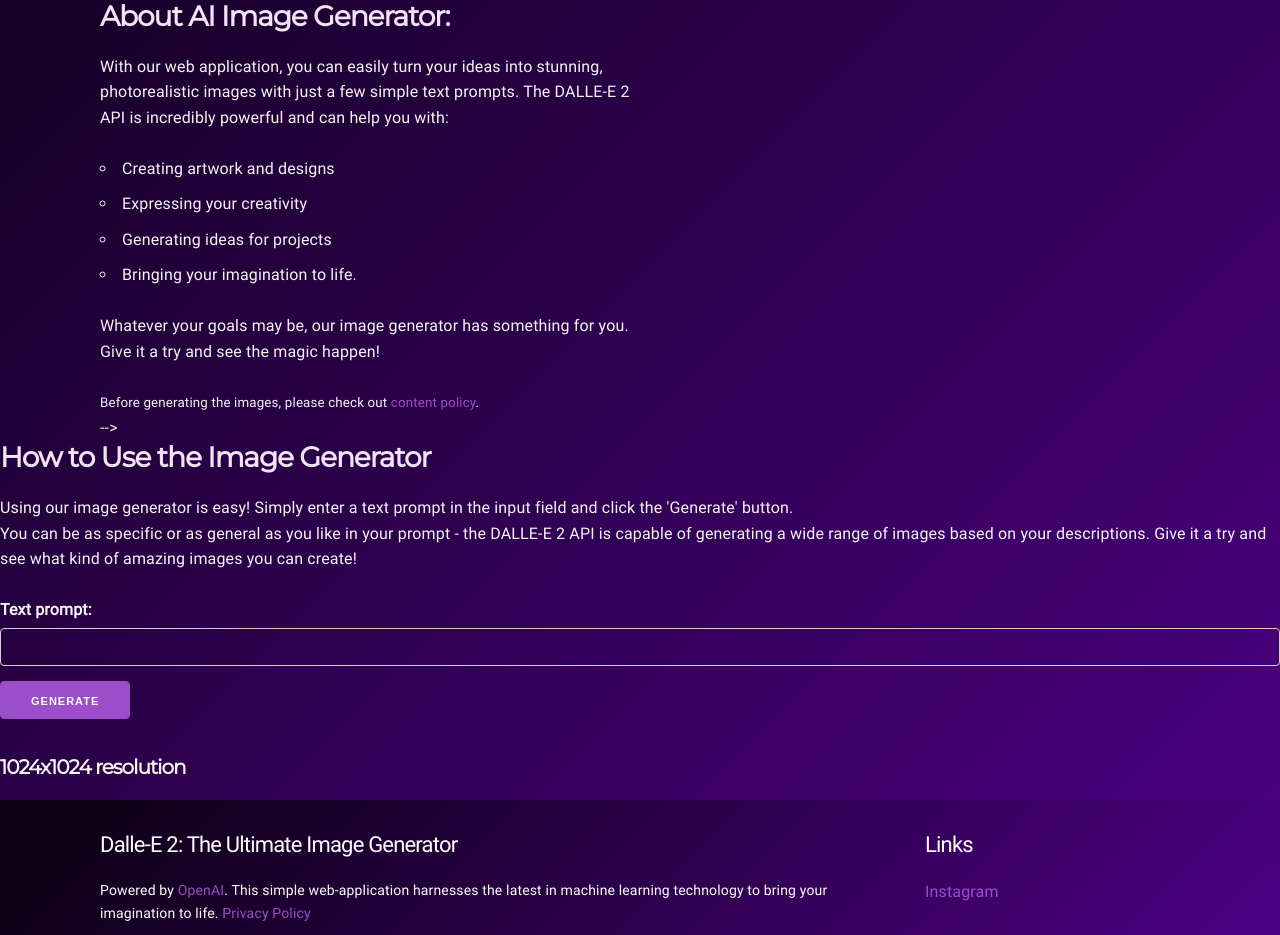
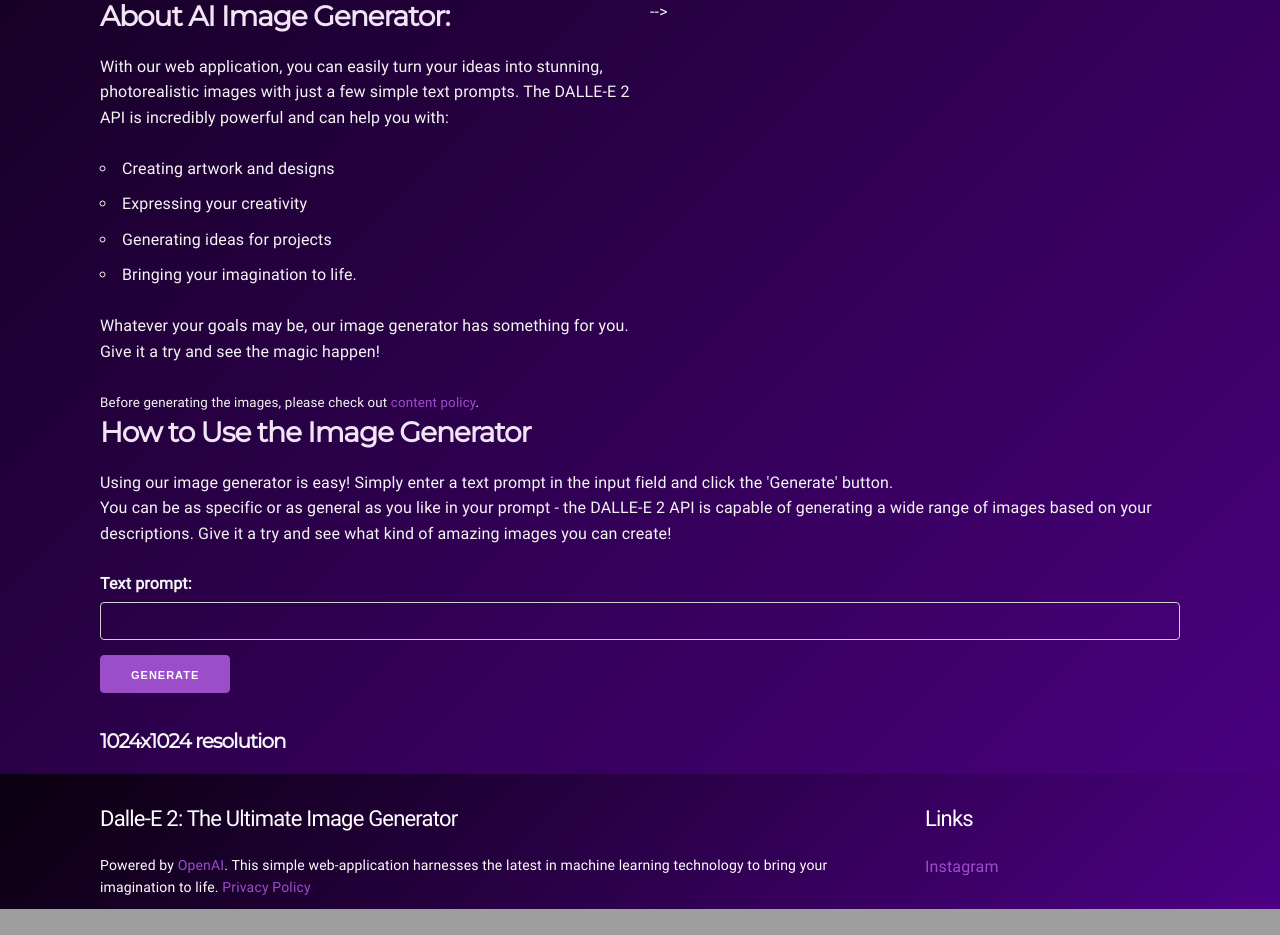
Before and after one commit to OvoOno-Studio/openai-dalle-python, a Flask app: page / in a window 1280 px wide. Shown: the part 532-1467 px from the top of the page. After the commit the page ends 1441 px from the top, so only its background shows below. Run offline with Flask 3, Linux system fonts and the light colour scheme; some libraries are stand-ins or nearby versions; grey boxes are pictures that could not be loaded.

Commit message:
fix layout

```diff
--- a/templates/pages/placeholder.home.html
+++ b/templates/pages/placeholder.home.html
@@ -25,8 +25,8 @@
             </p>
             <small class="margin-bottom20"> Before generating the images, please check out <a href="/content-policy">content policy</a>.</small>
         </div>
-        <!-- <div class="column column-25">
-            {% include 'forms/donate.html' %}
-        </div> -->
+        <div class="column column-25">
+            <!-- {% include 'forms/donate.html' %} -->
+        </div>
     </div>
 {% endblock %}
```
